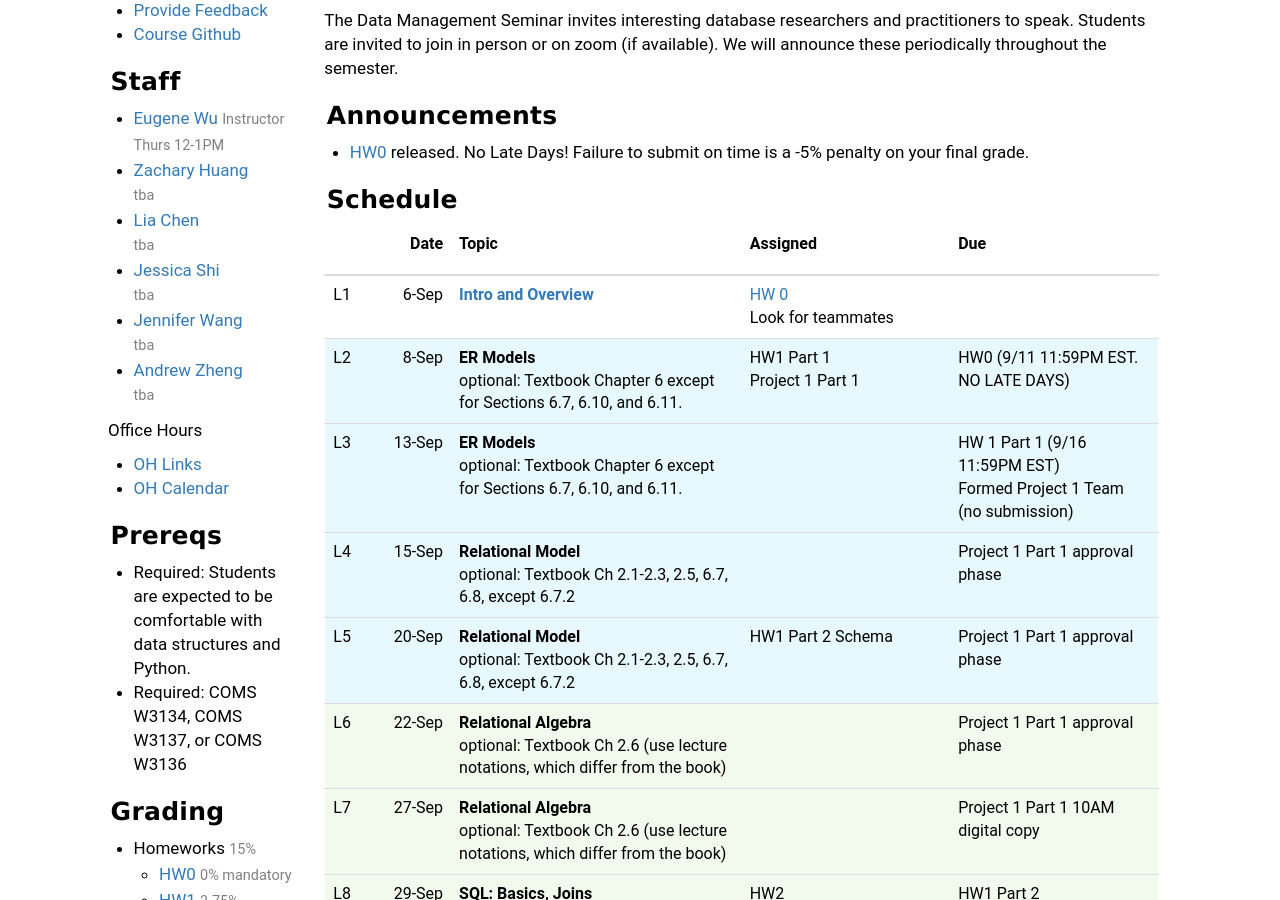
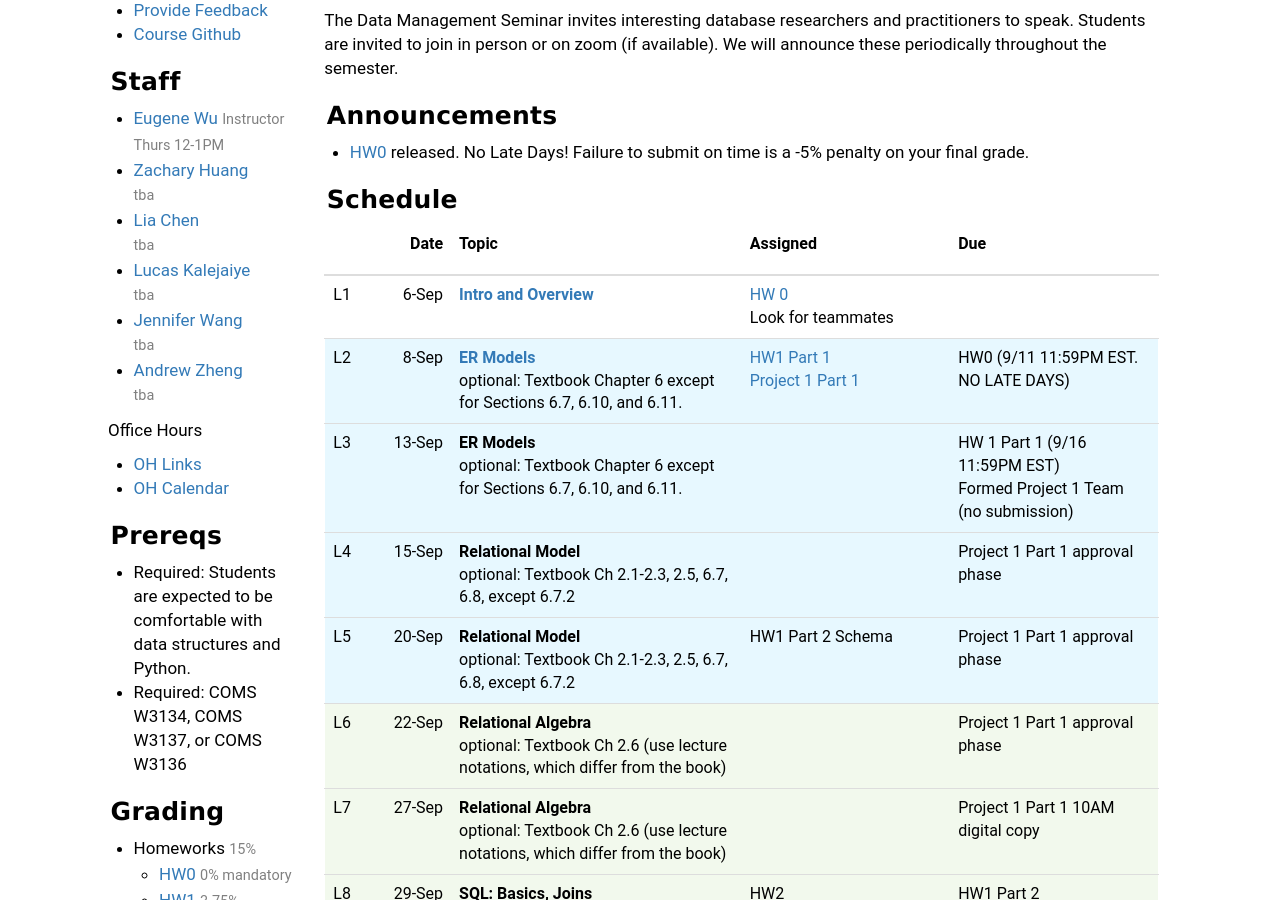
Before and after one commit to andrewzheng5/w4111.github.io, a Jekyll site: the page built from index.md, in a window 1280 px wide and 900 px high, scrolled down 349 px. Built offline with Jekyll 4.4.1, drawn with Linux system fonts in a browser that asks for light colours.

Commit message:
lazy commit msg

```diff
--- a/_data/schedule.csv
+++ b/_data/schedule.csv
@@ -1,6 +1,6 @@
 color,date,slug,title,lshow,link,readings,optional,assigned,ashow,due,dshow
 white,6-Sep,Intro and Overview,,1,https://github.com/w4111/w4111.github.io/blob/master/files/lectures/lec1.pdf,,,"<a href=""https://github.com/w4111/hw0"">HW 0</a><br/>Look for teammates",,,
-#e7f8ff,8-Sep,ER Models,,,https://github.com/w4111/w4111.github.io/blob/master/files/lectures/lec2.pdf,"Chapter 6 except for Sections 6.7, 6.10, and 6.11.",,HW1 Part 1<br/>Project 1 Part 1,,HW0 (9/11 11:59PM EST.  NO LATE DAYS),
+#e7f8ff,8-Sep,ER Models,,1,https://github.com/w4111/w4111.github.io/blob/master/files/lectures/lec2.pdf,"Chapter 6 except for Sections 6.7, 6.10, and 6.11.",,"<a href=""https://github.com/w4111/hw1-f22"">HW1 Part 1</a><br/><a href=""https://github.com/w4111/project1-s22"">Project 1 Part 1</a>",,HW0 (9/11 11:59PM EST.  NO LATE DAYS),
 #e7f8ff,13-Sep,ER Models,,,https://github.com/w4111/w4111.github.io/blob/master/files/lectures/lec2.pdf,"Chapter 6 except for Sections 6.7, 6.10, and 6.11.",,,,HW 1 Part 1 (9/16 11:59PM EST)<br/>Formed Project 1 Team (no submission),
 #e7f8ff,15-Sep,Relational Model,,,https://github.com/w4111/w4111.github.io/blob/master/files/lectures/lec3.pdf,"Ch 2.1-2.3, 2.5, 6.7, 6.8, except 6.7.2",,,,Project 1 Part 1 approval phase,
 #e7f8ff,20-Sep,Relational Model,,,https://github.com/w4111/w4111.github.io/blob/master/files/lectures/lec3.pdf,"Ch 2.1-2.3, 2.5, 6.7, 6.8, except 6.7.2",,HW1 Part 2 Schema,,Project 1 Part 1 approval phase,
--- a/_includes/index_left.md
+++ b/_includes/index_left.md
@@ -18,7 +18,7 @@
   <small>tba</small>
 * [Lia Chen](#)
   <small>tba</small>
-* [Jessica Shi](#)
+* [Lucas Kalejaiye](#)
   <small>tba</small>
 * [Jennifer Wang](#)
   <small>tba</small>
```
